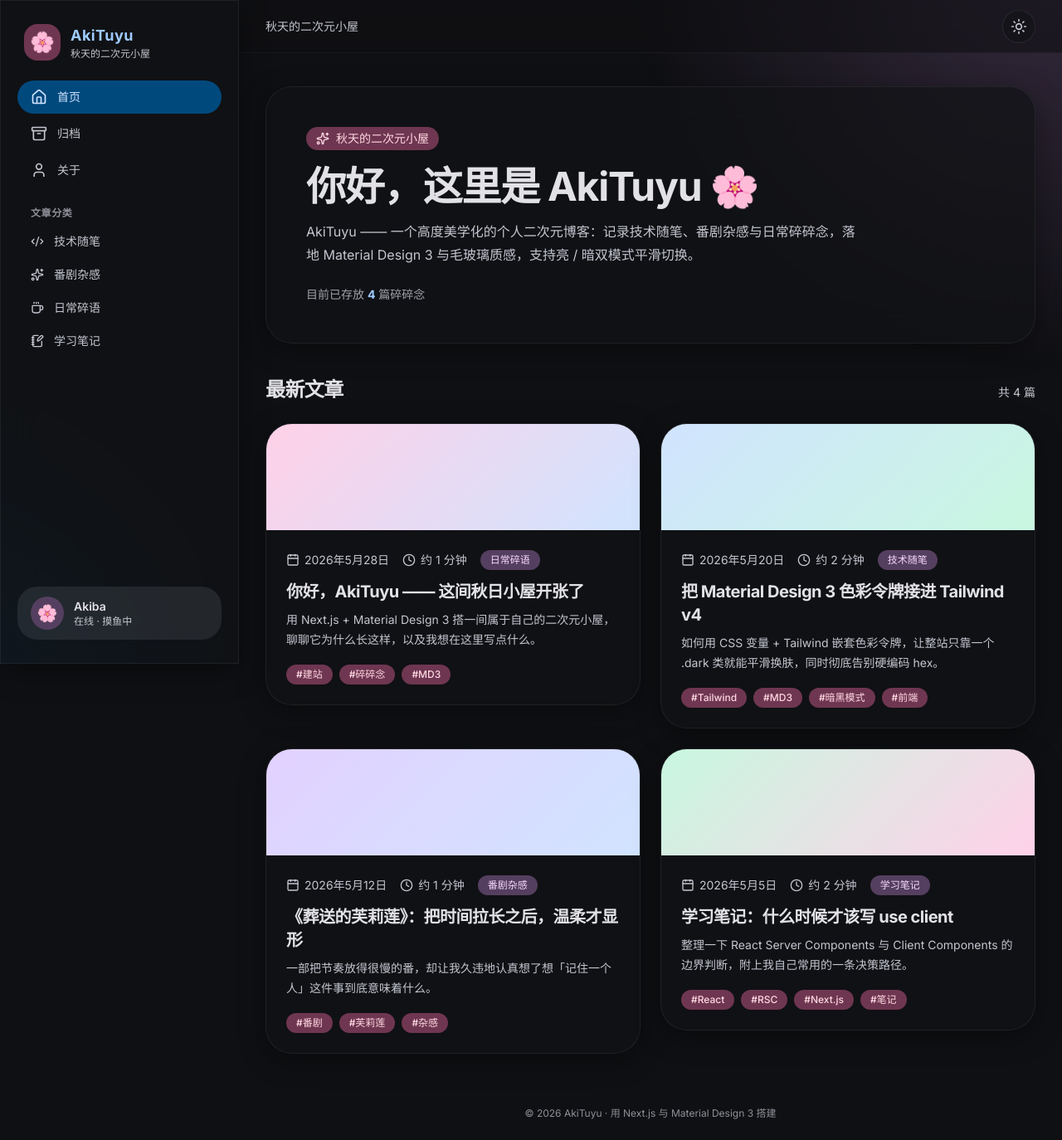
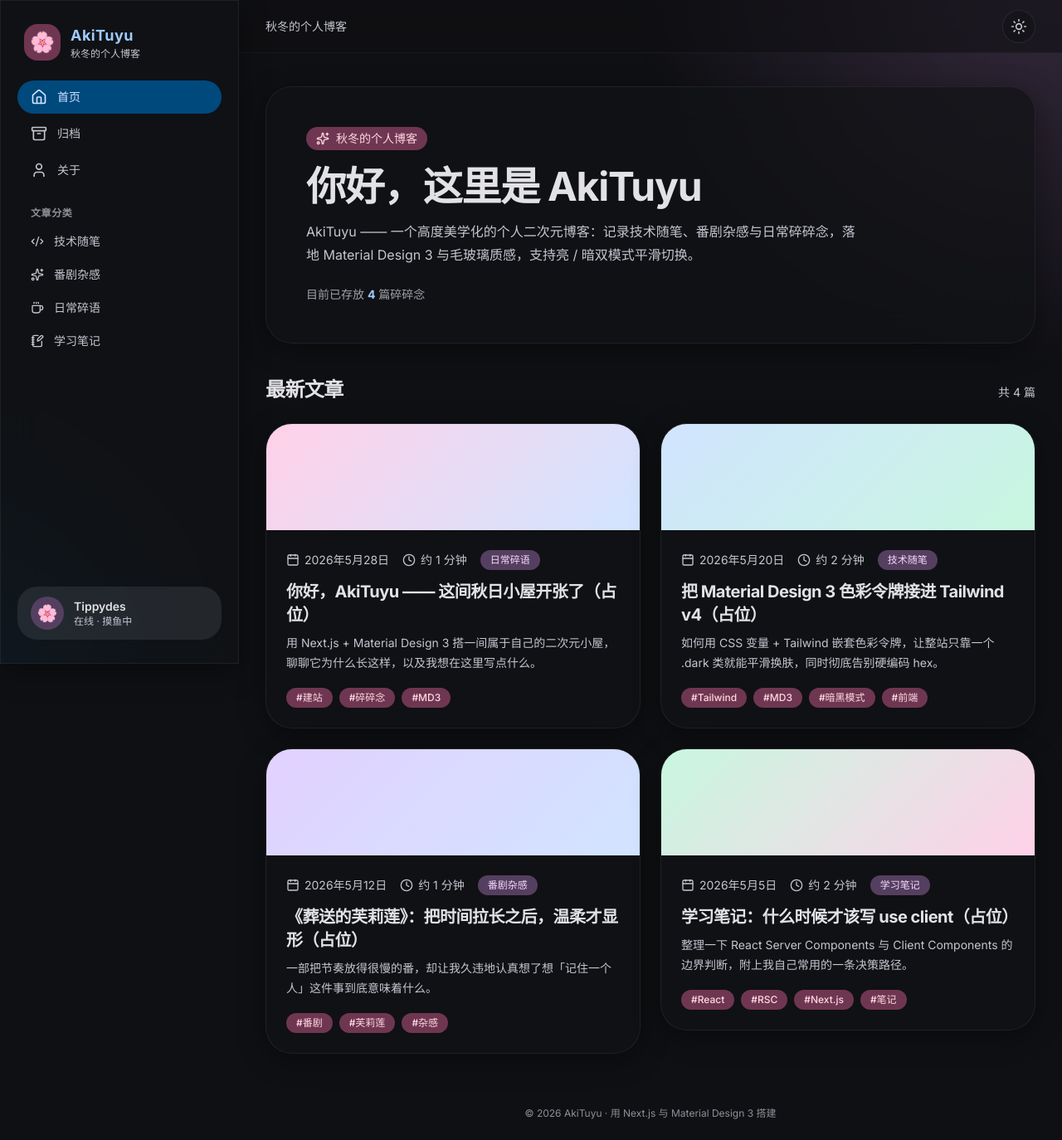
Before and after one commit to Tippydes/AkiTuyu-Blog, a Next.js app: page / in a window 1280 px wide. Shown: the whole page at 83% size. Built offline with nearby package versions, Linux system fonts and the light colour scheme.

Commit message:
修改部分文本

```diff
--- a/content/posts/frieren-afterthoughts.md
+++ b/content/posts/frieren-afterthoughts.md
@@ -1,5 +1,5 @@
 ---
-title: "《葬送的芙莉莲》：把时间拉长之后，温柔才显形"
+title: "《葬送的芙莉莲》：把时间拉长之后，温柔才显形（占位）"
 date: "2026-05-12"
 excerpt: "一部把节奏放得很慢的番，却让我久违地认真想了想「记住一个人」这件事到底意味着什么。"
 category: "anime"
--- a/content/posts/hello-akituyu.md
+++ b/content/posts/hello-akituyu.md
@@ -1,5 +1,5 @@
 ---
-title: "你好，AkiTuyu —— 这间秋日小屋开张了"
+title: "你好，AkiTuyu —— 这间秋日小屋开张了（占位）"
 date: "2026-05-28"
 excerpt: "用 Next.js + Material Design 3 搭一间属于自己的二次元小屋，聊聊它为什么长这样，以及我想在这里写点什么。"
 category: "life"
--- a/content/posts/md3-tokens-in-tailwind.md
+++ b/content/posts/md3-tokens-in-tailwind.md
@@ -1,5 +1,5 @@
 ---
-title: "把 Material Design 3 色彩令牌接进 Tailwind v4"
+title: "把 Material Design 3 色彩令牌接进 Tailwind v4（占位）"
 date: "2026-05-20"
 excerpt: "如何用 CSS 变量 + Tailwind 嵌套色彩令牌，让整站只靠一个 .dark 类就能平滑换肤，同时彻底告别硬编码 hex。"
 category: "tech"
--- a/content/posts/rsc-vs-client-notes.md
+++ b/content/posts/rsc-vs-client-notes.md
@@ -1,5 +1,5 @@
 ---
-title: "学习笔记：什么时候才该写 use client"
+title: "学习笔记：什么时候才该写 use client（占位）"
 date: "2026-05-05"
 excerpt: "整理一下 React Server Components 与 Client Components 的边界判断，附上我自己常用的一条决策路径。"
 category: "notes"
--- a/src/app/about/page.tsx
+++ b/src/app/about/page.tsx
@@ -45,7 +45,7 @@ export default function AboutPage() {
           id="about-socials-title"
           className="mb-3 text-sm font-semibold uppercase tracking-wider text-surface-onVariant/70"
         >
-          找到我
+          联系我
         </h2>
         <ul className="flex flex-wrap gap-3">
           {socials.map((social) => {
--- a/src/components/blog/site-hero.tsx
+++ b/src/components/blog/site-hero.tsx
@@ -37,7 +37,7 @@ export default function SiteHero({
           id="site-hero-title"
           className="mt-5 text-3xl font-bold tracking-tight text-surface-onSurface md:text-5xl"
         >
-          你好，这里是 {name} 🌸
+          你好，这里是 {name}
         </h1>
 
         <p className="mt-4 max-w-2xl text-base leading-7 text-surface-onVariant">
--- a/src/data/site-config.ts
+++ b/src/data/site-config.ts
@@ -28,10 +28,9 @@ export interface SocialLink {
 }
 
 export const siteConfig = {
-  /** 站点品牌名（与仓库 AkiTuyu-Blog 保持一致） */
   name: "AkiTuyu",
   /** 站点标语 */
-  tagline: "秋天的二次元小屋",
+  tagline: "秋冬的个人博客",
   /** SEO 描述 */
   description:
     "AkiTuyu —— 一个高度美学化的个人二次元博客：记录技术随笔、番剧杂感与日常碎碎念，落地 Material Design 3 与毛玻璃质感，支持亮 / 暗双模式平滑切换。",
@@ -39,13 +38,13 @@ export const siteConfig = {
   locale: "zh-CN",
   /** 作者信息 */
   author: {
-    name: "Akiba",
-    handle: "@akitippy",
+    name: "Tippydes",
+    handle: "@akituyu",
     avatarEmoji: "🌸",
     status: "在线 · 摸鱼中",
     bio: [
-      "你好，我是 Akiba，一个被番剧和代码同时绑架的人。",
-      "这里是我的秋日小屋，存放写代码时的灵光一现、追番后的胡言乱语，以及一些舍不得删的日常。",
+      "你好，我是 Tippydes，一个被番剧和代码同时绑架的人。",
+      "这里是我的秋冬小屋，存放写代码时的灵光一现、追番后的胡言乱语，以及一些舍不得删的日常。",
       "技术上喜欢折腾前端与设计系统，审美上偏爱通透的毛玻璃和柔和的樱花色。",
     ],
   } satisfies SiteAuthor,
@@ -53,7 +52,7 @@ export const siteConfig = {
   socials: [
     { label: "GitHub", href: "https://github.com/Tippydes", icon: "Code2" },
     { label: "RSS", href: "/rss.xml", icon: "Rss" },
-    { label: "邮箱", href: "mailto:riben1232@akitippy.dpdns.org", icon: "Mail" },
+    { label: "邮箱", href: "kafuchino142857@gmail.com", icon: "Mail" },
   ] satisfies readonly SocialLink[],
 } as const;
 
```
Also changed, not shown: public/images/Alona_bg.jpg (added).
